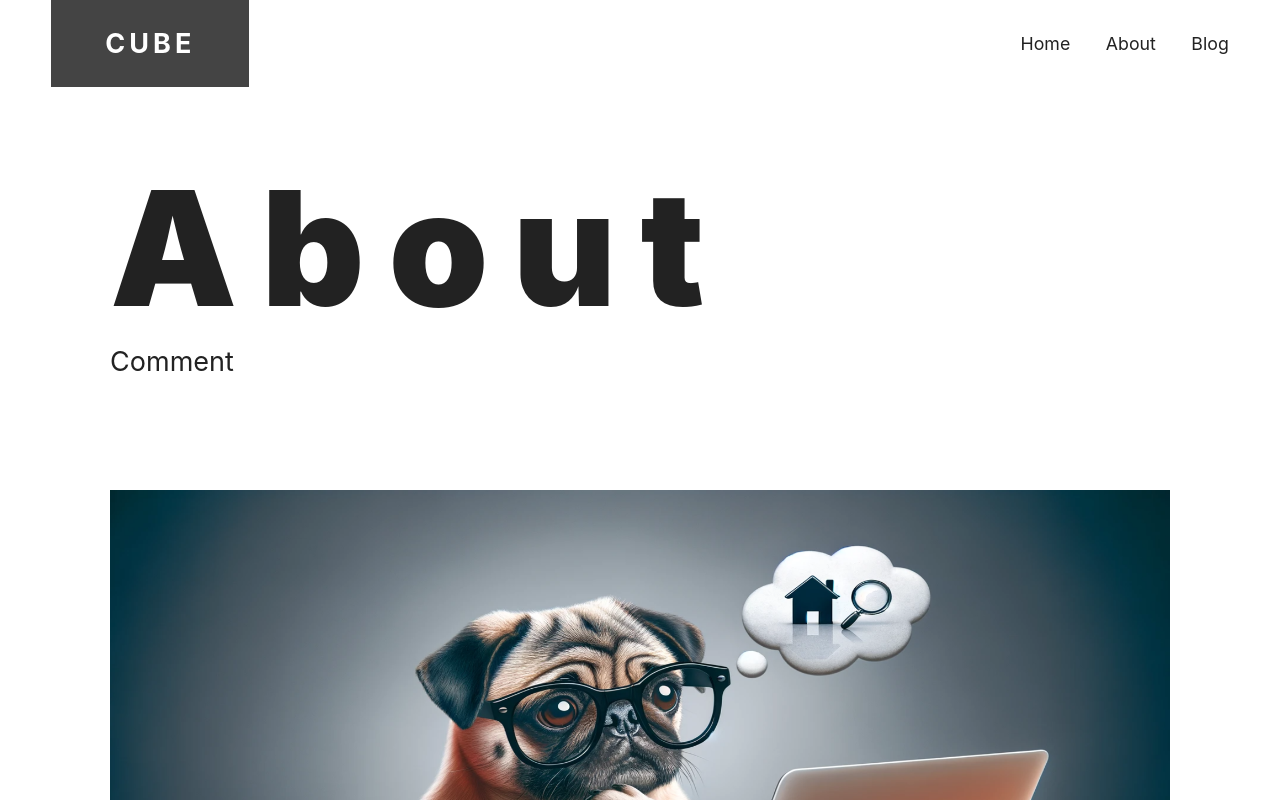
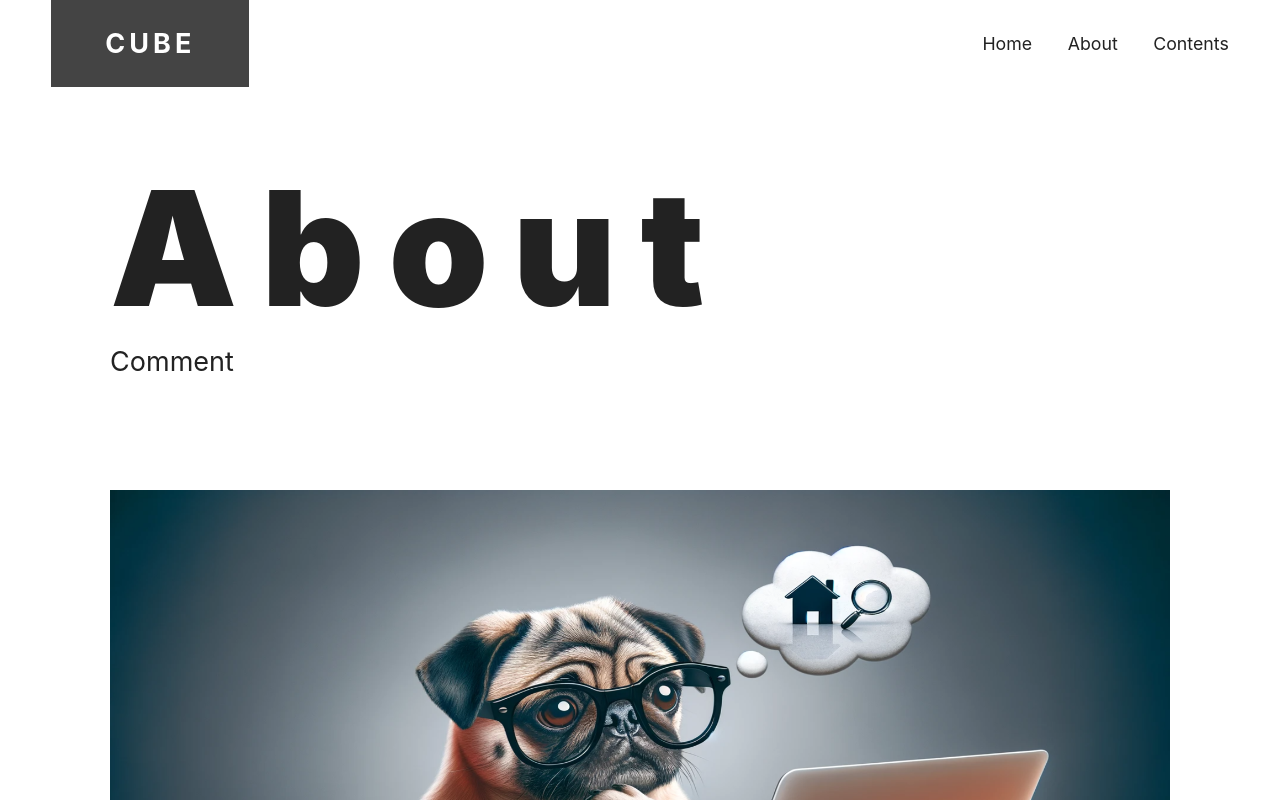
Before and after one commit to SomaTomita/introduction, a Next.js app: page /about in a window 1280 px wide. Shown: the top 800 px of the page. Built offline with nearby package versions, Linux system fonts and the light colour scheme.

Commit message:
adjust nav

```diff
--- a/src/components/nav.js
+++ b/src/components/nav.js
@@ -44,8 +44,8 @@ export default function Nav() {
 					</Link>
 				</li>
 				<li>
-					<Link href="/blog">
-						<span onClick={closeNav}>Blog</span>
+					<Link href="/contents">
+						<span onClick={closeNav}>Contents</span>
 					</Link>
 				</li>
 			</ul>
```
